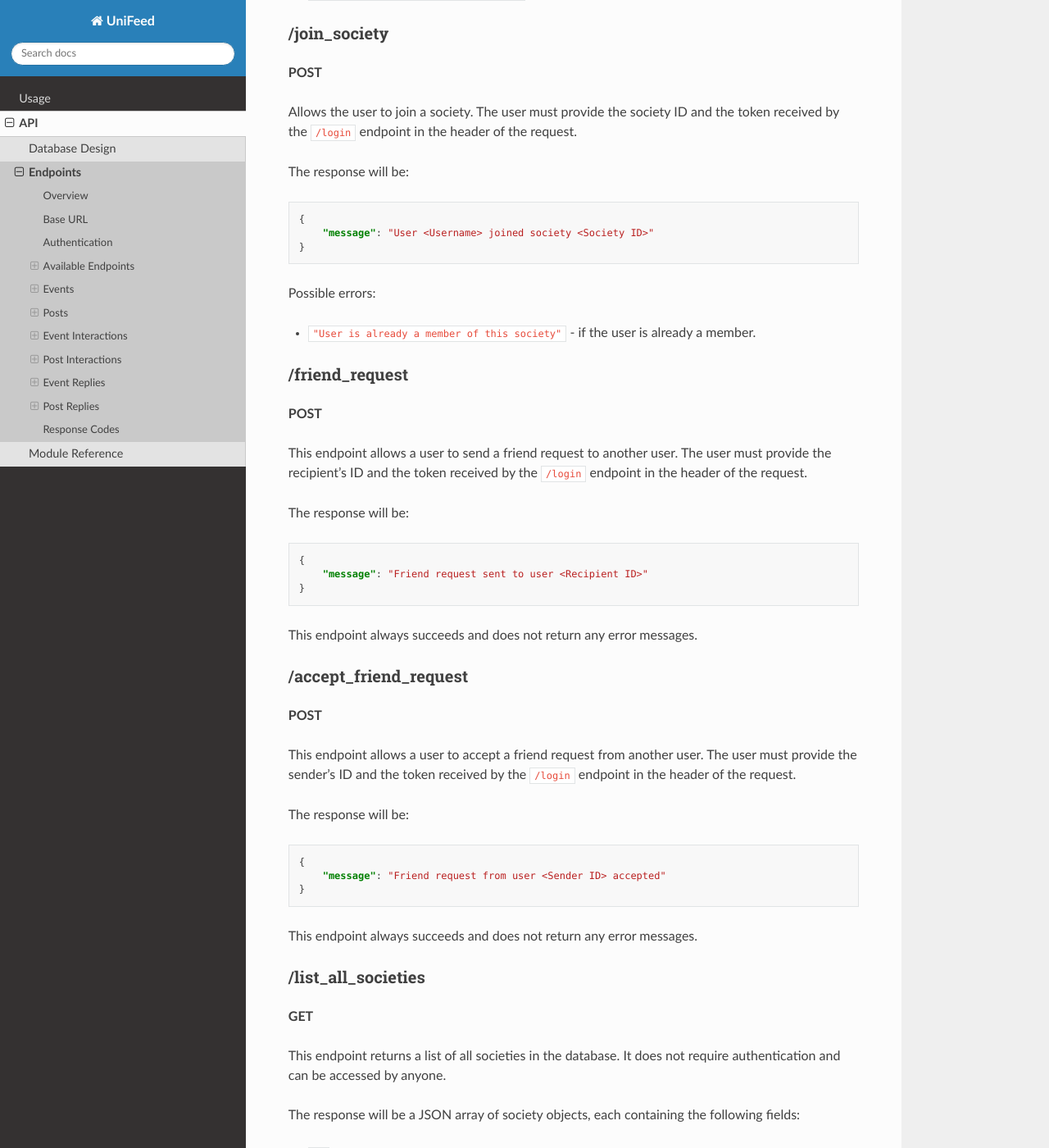
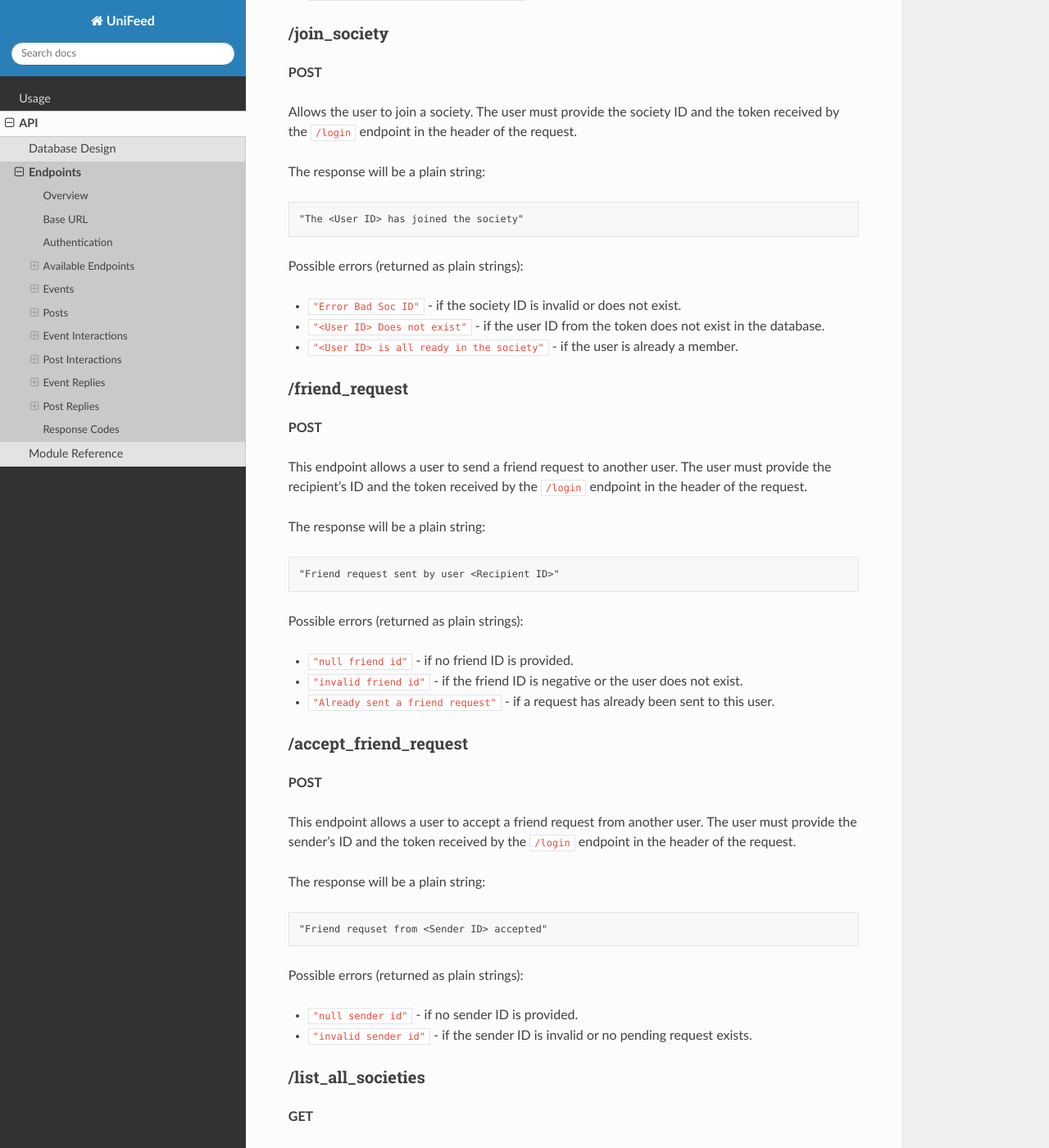
Before and after one commit to Team-4D2/Documentation, a Sphinx documentation site: the page built from docs/source/api/endpoints.rst, in a window 1280 px wide and 1400 px high, scrolled down 1762 px. Shown: the whole window at 82% size. Built offline with Sphinx 7.4.7 and the Read the Docs theme 3.1.0, drawn with Linux system fonts in a browser that asks for light colours; some of the changed text lies outside the part shown.

Commit message:
shows all return errors

```diff
--- a/docs/source/api/endpoints.rst
+++ b/docs/source/api/endpoints.rst
@@ -84,17 +84,17 @@ The errors that can be returned are:
 
 Allows the user to join a society. The user must provide the society ID and the token received by the ``/login`` endpoint in the header of the request.
 
-The response will be:
+The response will be a plain string:
 
-.. code-block:: json
+.. code-block:: text
 
-   {
-       "message": "User <Username> joined society <Society ID>"
-   }
+   "The <User ID> has joined the society"
 
-Possible errors:
+Possible errors (returned as plain strings):
 
-* ``"User is already a member of this society"`` - if the user is already a member.
+* ``"Error Bad Soc ID"`` - if the society ID is invalid or does not exist.
+* ``"<User ID> Does not exist"`` - if the user ID from the token does not exist in the database.
+* ``"<User ID> is all ready in the society"`` - if the user is already a member.
 
 /friend_request
 ^^^^^^^^^^^^^^^
@@ -103,15 +103,17 @@ Possible errors:
 
 This endpoint allows a user to send a friend request to another user. The user must provide the recipient's ID and the token received by the ``/login`` endpoint in the header of the request.
 
-The response will be:
+The response will be a plain string:
 
-.. code-block:: json
+.. code-block:: text
 
-   {
-       "message": "Friend request sent to user <Recipient ID>"
-   }
+   "Friend request sent by user <Recipient ID>"
 
-This endpoint always succeeds and does not return any error messages.
+Possible errors (returned as plain strings):
+
+* ``"null friend id"`` - if no friend ID is provided.
+* ``"invalid friend id"`` - if the friend ID is negative or the user does not exist.
+* ``"Already sent a friend request"`` - if a request has already been sent to this user.
 
 /accept_friend_request
 ^^^^^^^^^^^^^^^^^^^^^^
@@ -120,15 +122,16 @@ This endpoint always succeeds and does not return any error messages.
 
 This endpoint allows a user to accept a friend request from another user. The user must provide the sender's ID and the token received by the ``/login`` endpoint in the header of the request.
 
-The response will be:
+The response will be a plain string:
 
-.. code-block:: json
+.. code-block:: text
 
-   {
-       "message": "Friend request from user <Sender ID> accepted"
-   }
+   "Friend requset from <Sender ID> accepted"
 
-This endpoint always succeeds and does not return any error messages.
+Possible errors (returned as plain strings):
+
+* ``"null sender id"`` - if no sender ID is provided.
+* ``"invalid sender id"`` - if the sender ID is invalid or no pending request exists.
 
 /list_all_societies
 ^^^^^^^^^^^^^^^^^^^
@@ -211,17 +214,17 @@ This endpoint always succeeds and does not return any error messages.
 
 This endpoint allows the user to leave a society. The user must provide the society ID and the token received by the ``/login`` endpoint in the header of the request.
 
-The response will be:
+The response will be a plain string:
 
-.. code-block:: json
+.. code-block:: text
 
-   {
-       "message": "User <Username> left society <Society ID>"
-   }
+   "user <Username> left society <Society ID>"
 
-Possible errors:
+Possible errors (returned as plain strings):
 
-* ``"User is not a member of this society"`` - if the user is not a member of the specified society.
+* ``"Invalid society id"`` - if the society ID is missing or negative.
+* ``"socierty does not exsist"`` - if the society does not exist in the database.
+* ``"error, user is not a member of this socierty"`` - if the user is not a member of the specified society.
 
 /list_friends
 ^^^^^^^^^^^^^^
@@ -374,9 +377,15 @@ The response will be:
        "message": "Event created successfully"
    }
 
-Possible errors:
+Possible errors (some returned as plain strings, some as JSON):
 
-* ``"Only committee members and presidents can create events"`` - if the user is not a committee member or president.
+* ``"Error, empty title"`` (string) - if the name is empty.
+* ``"Title must be at least 4 chars long"`` (string) - if the name is shorter than 4 characters.
+* ``"Location must exist"`` (string) - if the location is empty.
+* ``"Error, need eescription"`` (string) - if the description is empty.
+* ``"Error, Can't set a data in the past"`` (string) - if the date is before year 2000.
+* ``"<Society ID> does not exist"`` (string) - if the society ID does not exist.
+* ``{"error": "Only committee members and presidents can create events"}`` (JSON) - if the user lacks permissions.
 
 /update_event/{event_id}
 ^^^^^^^^^^^^^^^^^^^^^^^^
```
Also changed, not shown: other parts of docs/source/api/endpoints.rst (+2 -2 lines).
